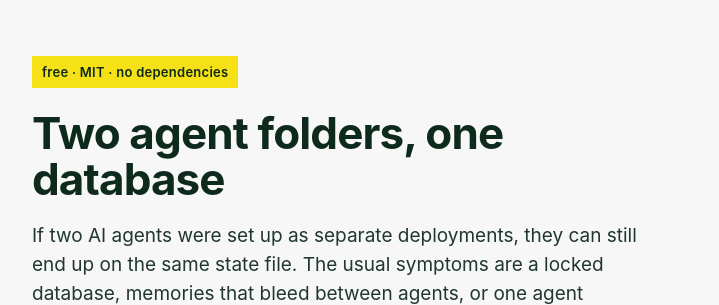
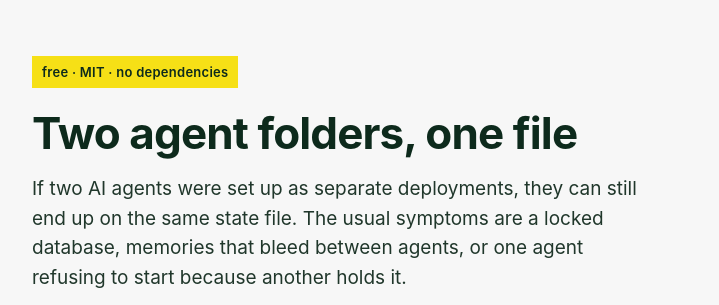
Before and after one commit to JasperReedIndeed/inode-check, a plain HTML site: page docs/index.html in a window 1280 px wide. Shown: the top 305 px of the page, without its empty margins (280-999 px from the left). Drawn offline with Linux system fonts and the light colour scheme.

Commit message:
Lead with the symptom, not the tool name

```diff
--- a/docs/index.html
+++ b/docs/index.html
@@ -3,8 +3,8 @@
 <head>
 <meta charset="utf-8">
 <meta name="viewport" content="width=device-width,initial-scale=1">
-<title>Two agent folders, one database — inode-check</title>
-<meta name="description" content="A read-only way to see whether two agent folders resolve to the same file. Free, MIT, Python, no dependencies. Explains what the check establishes and what it cannot.">
+<title>Database is locked? Check whether two agent folders are the same file — inode-check</title>
+<meta name="description" content="A database is locked, or memories under the wrong agent, can come from two folders that are really one file. Read-only inode check: same device+inode, symlink alias, or nested path. Free, MIT, Python, no dependencies.">
 <link rel="canonical" href="https://jasperreedindeed.github.io/inode-check/">
 <style>
   :root{--ink:#0d2a1c;--paper:#f7f7f7;--accent:#f6e016;--muted:#5a6b60;--rule:#dfe3de}
@@ -28,7 +28,7 @@
 <body>
 <div class="wrap">
   <span class="tag">free · MIT · no dependencies</span>
-  <h1>Two agent folders, one database</h1>
+  <h1>Two agent folders, one file</h1>
   <p class="lede">If two AI agents were set up as separate deployments, they can still end up on the same state file. The usual symptoms are a locked database, memories that bleed between agents, or one agent refusing to start because another holds it.</p>
 
   <p>You can check it in one command. The check compares the <em>metadata</em> of two paths; it does not open anything.</p>
```
Also changed, not shown: 1 other file.
